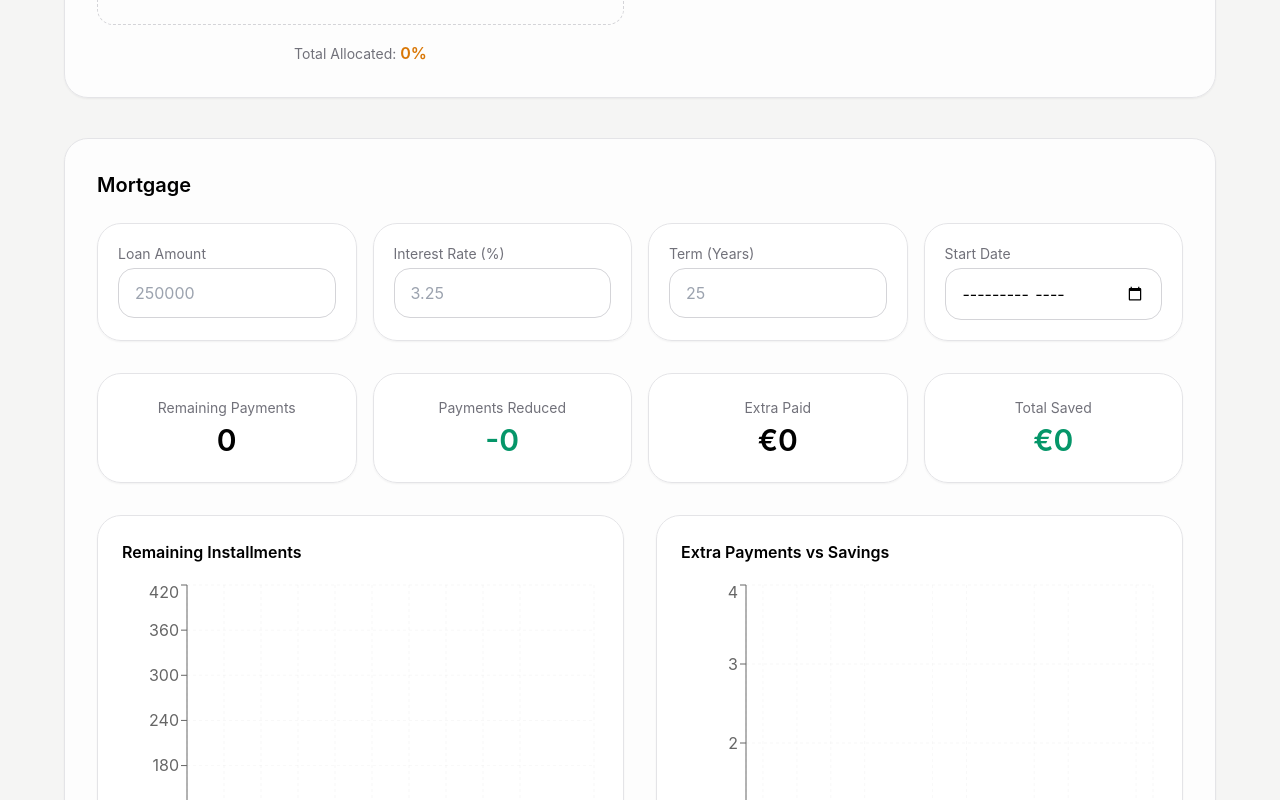
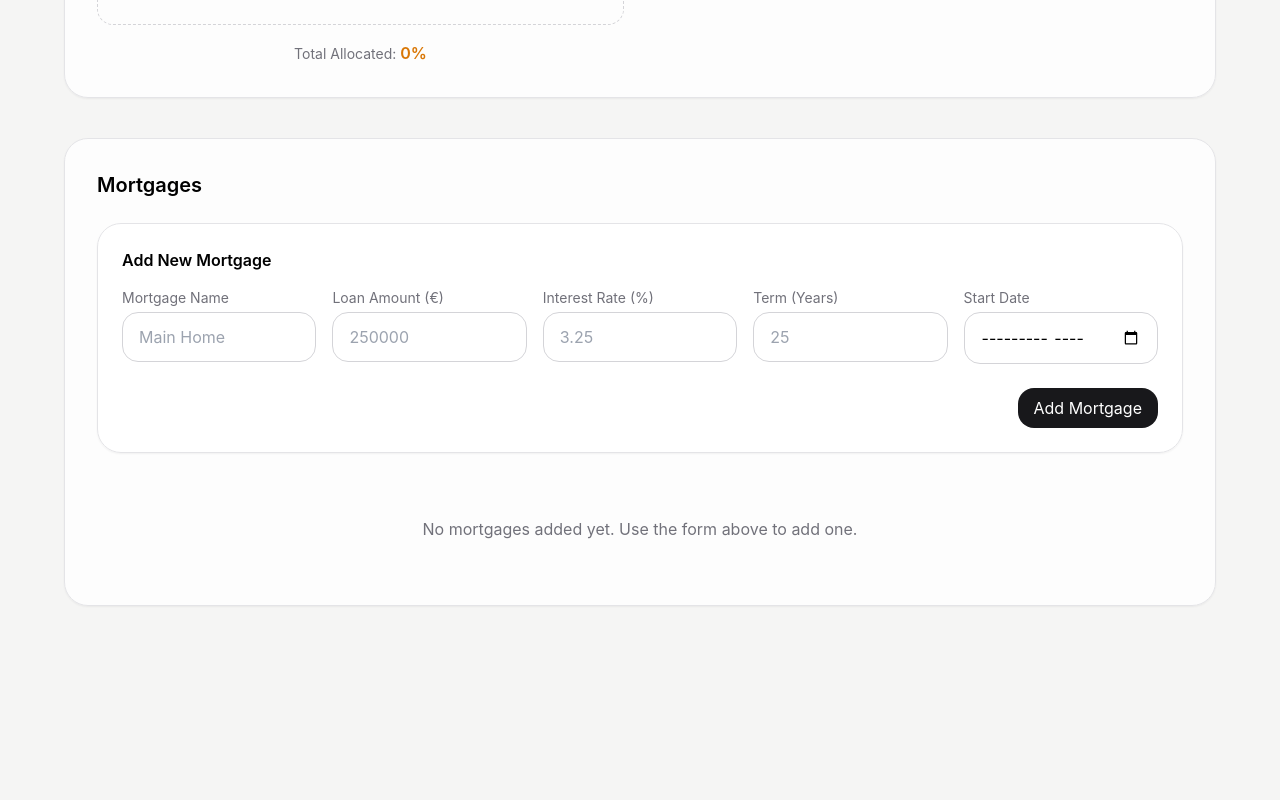
Before and after one commit to seaona/sophos-arc, a React (Vite) app: page /sophos-arc/finances in a window 1280 px wide. Shown: the part 1760-2560 px from the top of the page. After the commit the page ends 2438 px from the top, so only its background shows below. Built offline with nearby package versions, Linux system fonts and the light colour scheme.

Commit message:
finances

```diff
--- a/src/hooks/useMortgage.ts
+++ b/src/hooks/useMortgage.ts
@@ -1,16 +1,17 @@
-// hooks/useMortgage.ts
-import { useState } from 'react';
 import { useLocalStorage } from './useLocalStorage';
 
 export type Mortgage = {
   id: string;
+  name: string;
   loanAmount: number;
-  annualInterestRate: number; // e.g. 3.25
+  annualInterestRate: number;
   totalYears: number;
-  startDate: string; // YYYY-MM
+  startDate: string; // format: "YYYY-MM"
 };
 
-export type MonthlyMortgageData = {
+export type MortgageMonthlyData = {
+  mortgageId: string;
+  year: number;
   month: number;
   extraPayment: number;
   extraInstallments: number;
@@ -19,64 +20,84 @@ export type MonthlyMortgageData = {
 };
 
 export function useMortgage() {
-  const [mortgage, setMortgage] = useLocalStorage<Mortgage | null>(
-    'mortgage',
-    null
-  );
+  const [mortgages, setMortgages] = useLocalStorage<Mortgage[]>('mortgages', []);
+  const [monthlyData, setMonthlyData] = useLocalStorage<MortgageMonthlyData[]>('mortgage-monthly-data', []);
 
-  const [monthlyData, setMonthlyData] = useLocalStorage<MonthlyMortgageData[]>(
-    'mortgage-monthly-data',
-    []
-  );
+  // Add a new mortgage
+  const addMortgage = (mortgage: Omit<Mortgage, 'id'>) => {
+    const newMortgage: Mortgage = {
+      ...mortgage,
+      id: crypto.randomUUID(),
+    };
+    setMortgages((prev) => [...prev, newMortgage]);
+  };
 
-  // Setup mortgage
-  function updateMortgageSetup(data: Partial<Mortgage>) {
-    setMortgage((prev) => ({
-      ...(prev || {
-        id: crypto.randomUUID(),
-        loanAmount: 0,
-        annualInterestRate: 0,
-        totalYears: 0,
-        startDate: `${new Date().getFullYear()}-01`,
-      }),
-      ...data,
-    }));
-  }
+  // Delete a mortgage and all its monthly data
+  const deleteMortgage = (mortgageId: string) => {
+    setMortgages((prev) => prev.filter((m) => m.id !== mortgageId));
+    setMonthlyData((prev) => prev.filter((d) => d.mortgageId !== mortgageId));
+  };
 
-  // Update monthly data for a specific month
-  function updateMonthlyData(month: number, data: Partial<MonthlyMortgageData>) {
+  // Update mortgage setup
+  const updateMortgageSetup = (mortgageId: string, updates: Partial<Omit<Mortgage, 'id'>>) => {
+    setMortgages((prev) =>
+      prev.map((m) =>
+        m.id === mortgageId ? { ...m, ...updates } : m
+      )
+    );
+  };
+
+  // Update monthly data for a specific mortgage + month
+  const updateMonthlyData = (
+    mortgageId: string,
+    year: number,
+    month: number,
+    updates: Partial<Omit<MortgageMonthlyData, 'mortgageId' | 'year' | 'month'>>
+  ) => {
     setMonthlyData((prev) => {
-      const existing = prev.findIndex((m) => m.month === month);
-      const newEntry: MonthlyMortgageData = {
-        month,
-        extraPayment: 0,
-        extraInstallments: 0,
-        savedThisMonth: 0,
-        remainingInstallments: 0,
-        ...prev[existing],
-        ...data,
-      };
+      const existingIndex = prev.findIndex(
+        (d) => d.mortgageId === mortgageId && d.year === year && d.month === month
+      );
 
-      if (existing >= 0) {
+      if (existingIndex !== -1) {
         const updated = [...prev];
-        updated[existing] = newEntry;
+        updated[existingIndex] = {
+          ...updated[existingIndex],
+          ...updates,
+        };
         return updated;
       } else {
-        return [...prev, newEntry].sort((a, b) => a.month - b.month);
+        return [
+          ...prev,
+          {
+            mortgageId,
+            year,
+            month,
+            extraPayment: 0,
+            extraInstallments: 0,
+            savedThisMonth: 0,
+            remainingInstallments: 0,
+            ...updates,
+          },
+        ];
       }
     });
-  }
+  };
 
-  const currentYearData = monthlyData.filter(
-    (m) => Math.floor((m.month - 1) / 12) + new Date(mortgage?.startDate || '2025-01').getFullYear() ===
-          // Simplified: we'll filter properly in the page
-          new Date().getFullYear() // We'll handle year filtering in component
-  );
+  // Get monthly data for a specific mortgage + year
+  const getMonthlyDataForMortgage = (mortgageId: string, year: number) => {
+    return monthlyData.filter(
+      (d) => d.mortgageId === mortgageId && d.year === year
+    );
+  };
 
   return {
-    mortgage,
+    mortgages,
     monthlyData,
+    addMortgage,
+    deleteMortgage,
     updateMortgageSetup,
     updateMonthlyData,
+    getMonthlyDataForMortgage,
   };
 }
--- a/src/pages/FinancesPage.tsx
+++ b/src/pages/FinancesPage.tsx
@@ -29,10 +29,13 @@ export default function FinancesPage() {
   } = usePortfolio();
 
   const {
-    mortgage,
-    monthlyData,
+  mortgages,
+  addMortgage,
+  deleteMortgage,
   updateMortgageSetup,
   updateMonthlyData,
+  monthlyData,
+  getMonthlyDataForMortgage,
 } = useMortgage();
 
   // Totals across all months of the year
@@ -196,51 +199,106 @@ export default function FinancesPage() {
 
       {/* Mortgage Section */}
       {/* ==================== MORTGAGE SECTION ==================== */}
-      <div className="glass-card p-8">
-        <h2 className="text-xl font-semibold mb-6">Mortgage</h2>
+      <div className="glass-card p-8 mb-8">
+        <h2 className="text-xl font-semibold mb-6">Mortgages</h2>
 
-        {/* Mortgage Setup */}
-        <div className="grid md:grid-cols-2 lg:grid-cols-4 gap-4 mb-8">
-          <div className="glass-card p-5">
-            <div className="text-sm text-zinc-500 mb-1">Loan Amount</div>
-            <input
-              type="number"
-              value={mortgage?.loanAmount || ''}
-              onChange={(e) => updateMortgageSetup({ loanAmount: Number(e.target.value) })}
-              className="modern-input w-full"
-              placeholder="250000"
-            />
+        {/* Add New Mortgage Form */}
+        <div className="glass-card p-6 mb-8">
+          <h3 className="font-semibold mb-4">Add New Mortgage</h3>
+          <form
+            onSubmit={(e) => {
+              e.preventDefault();
+              const form = e.currentTarget;
+              const formData = new FormData(form);
+
+              addMortgage({
+                name: formData.get('name') as string,
+                loanAmount: Number(formData.get('loanAmount')),
+                annualInterestRate: Number(formData.get('annualInterestRate')),
+                totalYears: Number(formData.get('totalYears')),
+                startDate: formData.get('startDate') as string,
+              });
+
+              form.reset();
+            }}
+            className="grid md:grid-cols-2 lg:grid-cols-5 gap-4"
+          >
+            <div>
+              <div className="text-sm text-zinc-500 mb-1">Mortgage Name</div>
+              <input type="text" name="name" placeholder="Main Home" className="modern-input w-full" required />
             </div>
-          <div className="glass-card p-5">
+            <div>
+              <div className="text-sm text-zinc-500 mb-1">Loan Amount (€)</div>
+              <input type="number" name="loanAmount" className="modern-input w-full" placeholder="250000" required />
+            </div>
+            <div>
               <div className="text-sm text-zinc-500 mb-1">Interest Rate (%)</div>
-            <input
-              type="number"
-              step="0.01"
-              value={mortgage?.annualInterestRate || ''}
-              onChange={(e) => updateMortgageSetup({ annualInterestRate: Number(e.target.value) })}
-              className="modern-input w-full"
-              placeholder="3.25"
-            />
+              <input type="number" step="0.01" name="annualInterestRate" className="modern-input w-full" placeholder="3.25" required />
             </div>
-          <div className="glass-card p-5">
+            <div>
               <div className="text-sm text-zinc-500 mb-1">Term (Years)</div>
-            <input
-              type="number"
-              value={mortgage?.totalYears || ''}
-              onChange={(e) => updateMortgageSetup({ totalYears: Number(e.target.value) })}
-              className="modern-input w-full"
-              placeholder="25"
-            />
+              <input type="number" name="totalYears" className="modern-input w-full" placeholder="25" required />
             </div>
-          <div className="glass-card p-5">
+            <div>
               <div className="text-sm text-zinc-500 mb-1">Start Date</div>
-            <input
-              type="month"
-              value={mortgage?.startDate || ''}
-              onChange={(e) => updateMortgageSetup({ startDate: e.target.value })}
-              className="modern-input w-full"
-            />
+              <input type="month" name="startDate" className="modern-input w-full" required />
             </div>
+
+            <div className="lg:col-span-5 flex justify-end mt-2">
+              <button type="submit" className="modern-button">Add Mortgage</button>
+            </div>
+          </form>
+        </div>
+
+        {/* Mortgages List */}
+        {mortgages.length > 0 ? (
+          mortgages.map((mortgageItem) => {
+            const mortgageMonthlyData = getMonthlyDataForMortgage(mortgageItem.id, year);
+
+            const currentYearMonthly = Array.from({ length: 12 }, (_, i) => {
+              const month = i + 1;
+              const existing = mortgageMonthlyData.find((m) => m.month === month);
+              return (
+                existing || {
+                  mortgageId: mortgageItem.id,
+                  year,
+                  month,
+                  extraPayment: 0,
+                  extraInstallments: 0,
+                  savedThisMonth: 0,
+                  remainingInstallments: 0,
+                }
+              );
+            });
+
+            const chartData = currentYearMonthly.map((m, i) => ({
+              monthName: ['Jan', 'Feb', 'Mar', 'Apr', 'May', 'Jun', 'Jul', 'Aug', 'Sep', 'Oct', 'Nov', 'Dec'][i],
+              remainingInstallments: m.remainingInstallments,
+              extraPayment: m.extraPayment,
+              savedThisMonth: m.savedThisMonth,
+            }));
+
+            const yearExtraPaid = currentYearMonthly.reduce((sum, m) => sum + m.extraPayment, 0);
+            const yearSaved = currentYearMonthly.reduce((sum, m) => sum + m.savedThisMonth, 0);
+            const totalReducedThisYear = currentYearMonthly.reduce((sum, m) => sum + m.extraInstallments, 0);
+            const remainingAtEndOfYear = currentYearMonthly[11]?.remainingInstallments || 0;
+
+            return (
+              <div key={mortgageItem.id} className="mb-12 border border-zinc-200 dark:border-zinc-700 rounded-2xl p-6">
+                {/* Mortgage Header */}
+                <div className="flex justify-between items-start mb-6">
+                  <div>
+                    <h3 className="text-xl font-semibold">{mortgageItem.name}</h3>
+                    <div className="text-sm text-zinc-500 mt-1">
+                      €{mortgageItem.loanAmount.toLocaleString()} • {mortgageItem.annualInterestRate}% • {mortgageItem.totalYears} years • Started {mortgageItem.startDate}
+                    </div>
+                  </div>
+                  <button
+                    onClick={() => deleteMortgage(mortgageItem.id)}
+                    className="text-red-400 hover:text-red-600 p-2"
+                  >
+                    🗑️
+                  </button>
                 </div>
 
                 {/* Year Summary */}
@@ -297,7 +355,9 @@ export default function FinancesPage() {
                             <input
                               type="number"
                               value={m.extraPayment}
-                      onChange={(e) => updateMonthlyData(m.month, { extraPayment: Number(e.target.value) })}
+                              onChange={(e) =>
+                                updateMonthlyData(mortgageItem.id, year, m.month, { extraPayment: Number(e.target.value) })
+                              }
                               className="modern-input w-full text-center"
                             />
                           </td>
@@ -305,7 +365,9 @@ export default function FinancesPage() {
                             <input
                               type="number"
                               value={m.extraInstallments}
-                      onChange={(e) => updateMonthlyData(m.month, { extraInstallments: Number(e.target.value) })}
+                              onChange={(e) =>
+                                updateMonthlyData(mortgageItem.id, year, m.month, { extraInstallments: Number(e.target.value) })
+                              }
                               className="modern-input w-full text-center"
                             />
                           </td>
@@ -313,7 +375,9 @@ export default function FinancesPage() {
                             <input
                               type="number"
                               value={m.savedThisMonth}
-                      onChange={(e) => updateMonthlyData(m.month, { savedThisMonth: Number(e.target.value) })}
+                              onChange={(e) =>
+                                updateMonthlyData(mortgageItem.id, year, m.month, { savedThisMonth: Number(e.target.value) })
+                              }
                               className="modern-input w-full text-center"
                             />
                           </td>
@@ -321,7 +385,9 @@ export default function FinancesPage() {
                             <input
                               type="number"
                               value={m.remainingInstallments}
-                      onChange={(e) => updateMonthlyData(m.month, { remainingInstallments: Number(e.target.value) })}
+                              onChange={(e) =>
+                                updateMonthlyData(mortgageItem.id, year, m.month, { remainingInstallments: Number(e.target.value) })
+                              }
                               className="modern-input w-full text-center"
                             />
                           </td>
@@ -330,6 +396,14 @@ export default function FinancesPage() {
                     </tbody>
                   </table>
                 </div>
+              </div>
+            );
+          })
+        ) : (
+          <div className="text-center py-8 text-zinc-500">
+            No mortgages added yet. Use the form above to add one.
+          </div>
+        )}
       </div>
 
       <ConfirmModal
```
Lines whose indentation alone changed are shown as unchanged.
